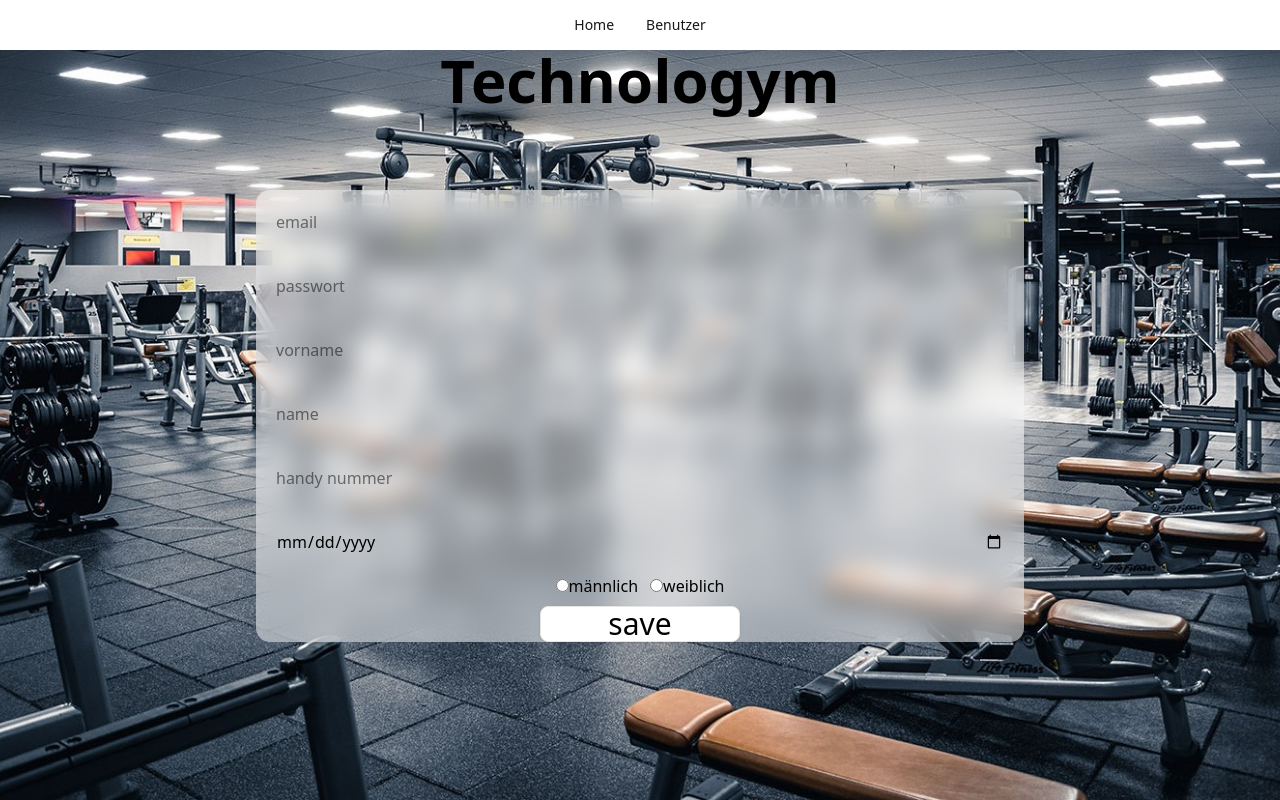
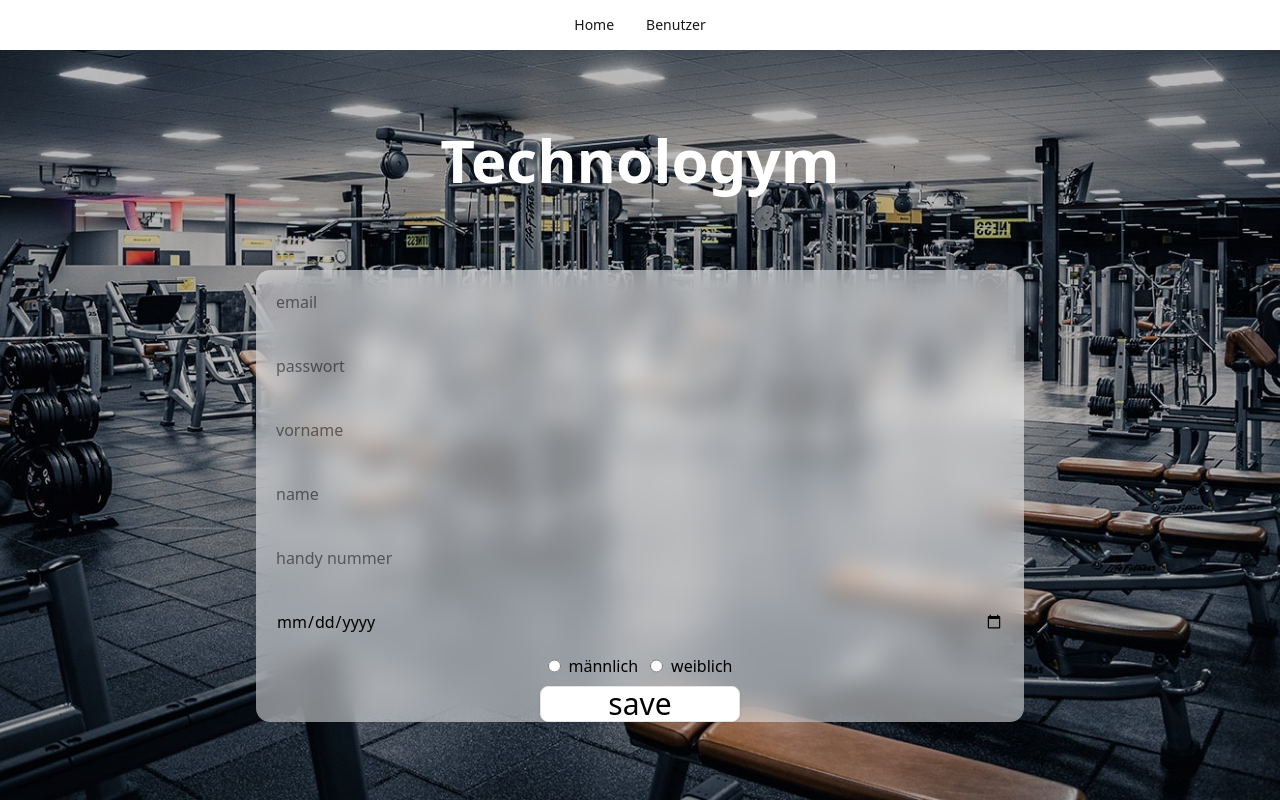
Before and after one commit to BrunoMerenyi/JsonDB-formular, a React (Vite) app: page / in a window 1280 px wide. Built offline with nearby package versions, Linux system fonts and the light colour scheme.

Commit message:
remove unused image and update styles in App component for better visibility and layout

```diff
--- a/src/App.tsx
+++ b/src/App.tsx
@@ -72,7 +72,7 @@ function App() {
             </NavigationMenuList>
           </NavigationMenu>
         </div>
-        <h1 className="text-6xl mb-20   sticky text-black font-bold ">
+        <h1 className="text-6xl m-20 sticky text-white font-bold ">
           Technologym
         </h1>
 
@@ -136,7 +136,7 @@ function App() {
                   required
                 ></input>
                 <div className="flex flex-row justify-center gap-3">
-                  <div>
+                  <div className="flex flex-row gap-2">
                     <input
                       type="radio"
                       id="männlich"
@@ -148,7 +148,7 @@ function App() {
                     />
                     <label htmlFor="männlich">männlich</label>
                   </div>
-                  <div>
+                  <div className="flex flex-row gap-2">
                     <input
                       type="radio"
                       id="weiblich"
```
Also changed, not shown: public/1696640.jpg (deleted), public/gym.jpg.
